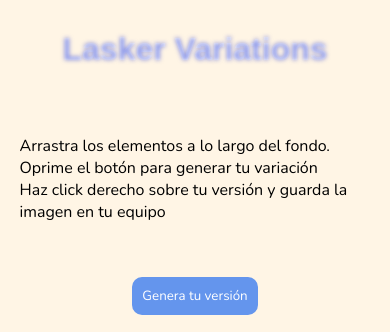
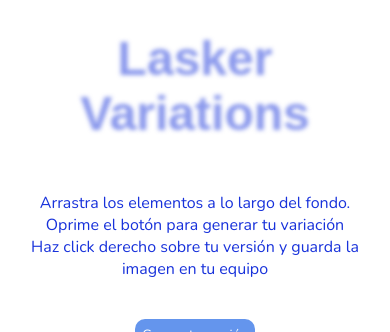
Before and after one commit to dmontcqs/LaskerVariations, a plain HTML site: page dragableElement.html in a window 390 px wide. Shown: the top 332 px of the page. Drawn offline with nearby package versions, Linux system fonts and the light colour scheme; grey boxes are pictures that could not be loaded.

Commit message:
pzrece qie todo funciona

```diff
--- a/dragableElement.html
+++ b/dragableElement.html
@@ -3,7 +3,7 @@
   <head>
     <meta
       name="viewport"
-      content="width=device-width, initial-scale=1.0, user-scalable=no"
+      content="width=device-width, initial-scale=1.0"
     />
     <link rel="preconnect" href="https://fonts.googleapis.com" />
     <link rel="preconnect" href="https://fonts.gstatic.com" crossorigin />
@@ -13,7 +13,8 @@
     />
 
     <link rel="stylesheet" href="./styles.css" />
-    <title>Drag Multiple Elements</title>
+    <title>Lasker versions</title>
+
   </head>
 
   <body>
--- a/styles.css
+++ b/styles.css
@@ -1,6 +1,6 @@
 body {
   margin: 0px;
-  background-color: #fff5e5;
+  background-color: rgb(255, 255, 255);
 }
 /* COMIENZA SECCIÓN TÍTULO  */
 
@@ -17,12 +17,13 @@ body {
 #title {
   display: block;
   margin: auto;
+  text-align: center;
   padding: 8%;
   background: 50% 100%/50% 50% no-repeat radial-gradient(ellipse at bottom, #fff, transparent, transparent);
   -webkit-background-clip: text;
   background-clip: text;
   color: transparent;
-  font-size: 2em;
+  font-size: 7em;
   font-family: "Source Sans Pro", sans-serif;
   -webkit-animation: reveal 2000ms ease-in-out forwards 200ms, glow 2500ms linear infinite 2000ms;
           animation: reveal 2000ms ease-in-out forwards 200ms, glow 2500ms linear infinite 2000ms;
@@ -46,18 +47,21 @@ body {
 }
 @-webkit-keyframes glow {
   40% {
-    text-shadow: 0 0 8px #1832db;
+    text-shadow: 0 0 8px #1833db;
   }
 }
 @keyframes glow {
   40% {
-    text-shadow: 0 0 8px #1832db;
+    text-shadow: 0 0 8px #1833db;
   }
 }
 
 #instructions{
   font-family: "Nunito";
-  padding: 5%;
+  font-size: 3em;
+  text-align: center;
+  color: #1832db;
+  padding: 1%;
   letter-spacing: 15%;
 }
 
@@ -67,10 +71,7 @@ body {
 
 
 /* PARA CENTRAR: MARGIN AUTO */
-#btnCapturar {
-  display: block;
-  margin: auto;
-}
+
 
 #outerContainer {
   margin: auto;
@@ -180,16 +181,19 @@ padding: 5px 5px;
   margin-top: 5%;
 }
 #btnCapturar {
+  display: block;
+  margin: 30px auto;
+  width: 120px;
   border-radius: 10px;
   background-color: cornflowerblue;
   color: white;
   font-family: nunito;
   border: none;
-  padding: 10px;
+  padding: 7px;
   margin-top: 35px;
 }
 #btnCapturar:hover {
-  background-color: lightcoral;
+  background-color: pink;
 }
 
 @media (max-width: 280px) {
@@ -215,3 +219,41 @@ padding: 5px 5px;
     top: -10px;
   }
 }
+
+/* media queries */
+
+/* estilo de 0 a 400px */
+/* max: va para ABAJO */
+/* min: va para ARRIBA */
+
+@media only screen and (max-width: 400px) {
+
+  #title{
+    font-size: 2.8em;
+    display: block;
+    margin: auto;
+    text-align: center;
+  }
+  #instructions{
+    font-size: 1.3em;
+    text-align: center;
+  }
+
+}
+
+/* Esta se aplicará de 401 a 800px */
+@media only screen and (max-width: 800px){
+  #title{
+    font-size: 3em;
+    display: block;
+    margin: auto;
+    text-align: center;
+  }
+  #instructions{
+    font-size: 1em;
+    text-align: center;
+  }
+
+
+
+}
```
